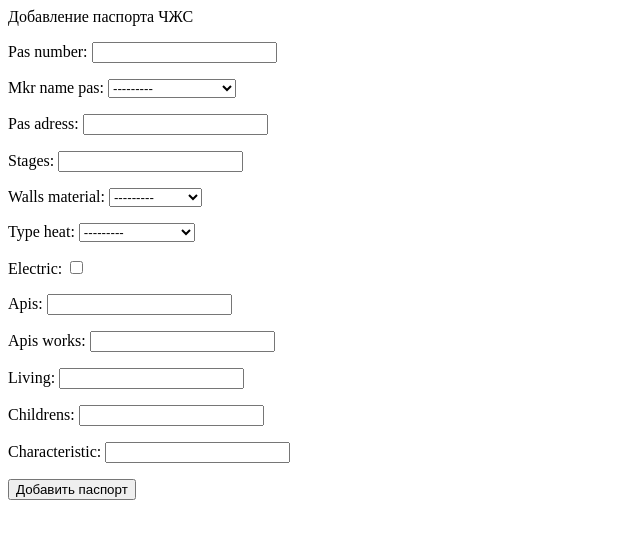
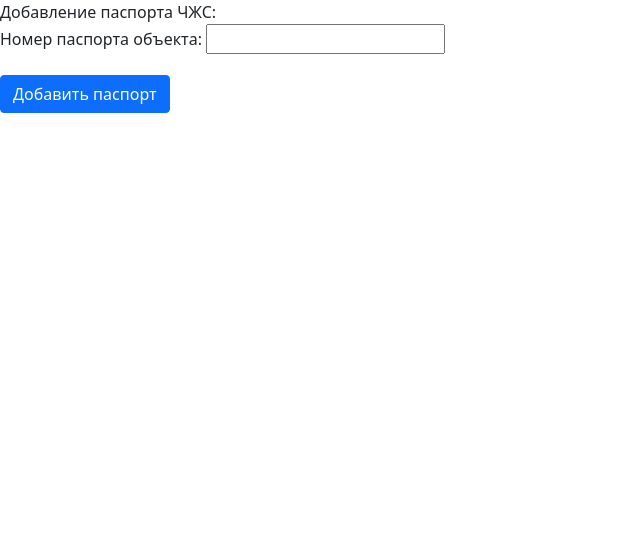
Before and after one commit to erfaenda/spsch_chjs, a Django app: page /pas/add-pas/ in a window 1280 px wide. Shown: the top 539 px of the page, without its empty margins (0-640 px from the left). Run offline with Django 3.2, Linux system fonts and the light colour scheme; data comes from the database, SQL or seed files in the repository.

Commit message:
Пишу свою форму ввода

```diff
--- a/chjs/pas_chjs/forms.py
+++ b/chjs/pas_chjs/forms.py
@@ -2,18 +2,18 @@
 from .models import *
 
 class PasForm(forms.Form):
-    pas_number = forms.IntegerField()
-    mkr_name_pas = forms.ModelChoiceField(queryset=Mkr_name.objects.all())
-    pas_adress = forms.CharField(max_length=350)
-    stages = forms.IntegerField()
-    walls_material = forms.ModelChoiceField(queryset=Materials_walls.objects.all())
-    type_heat = forms.ModelChoiceField(queryset=Type_heat.objects.all())
-    electric = forms.BooleanField()
-    apis = forms.IntegerField()
-    apis_works = forms.IntegerField()
-    living = forms.IntegerField()
-    childrens = forms.IntegerField()
-    characteristic = forms.CharField()
+    pas_number = forms.IntegerField(label='Номер паспорта объекта', widget=forms.NumberInput)
+    mkr_name_pas = forms.ModelChoiceField(label='Район', empty_label='Выберите район', queryset=Mkr_name.objects.all())
+    pas_adress = forms.CharField(label='Адрес', max_length=350)
+    stages = forms.IntegerField(label='Этажей')
+    walls_material = forms.ModelChoiceField(label='Материал стен', empty_label='Выберите материал', queryset=Materials_walls.objects.all())
+    type_heat = forms.ModelChoiceField(label='Тип отопления', empty_label=' Выберите тип', queryset=Type_heat.objects.all())
+    electric = forms.BooleanField(label='Электрофицирован?', initial=True)
+    apis = forms.IntegerField(label='Сколько АПИ?')
+    apis_works = forms.IntegerField(label='Исправных АПИ')
+    living = forms.IntegerField(label='Проживают')
+    childrens = forms.IntegerField(label='Дети')
+    characteristic = forms.CharField(label='Краткая характеристика проживающих', required=False, widget=forms.Textarea)
     '''owner_name = forms.CharField(max_length=350)
     date_owner = models.DateField(verbose_name='Дата')
     woker_mchs = forms.CharField(max_length=350)
--- a/chjs/pas_chjs/templates/pas_chjs/add_pas.html
+++ b/chjs/pas_chjs/templates/pas_chjs/add_pas.html
@@ -1,15 +1,25 @@
 <!DOCTYPE html>
-<html lang="en">
+<html lang="ru">
 <head>
+    <link href="https://cdn.jsdelivr.net/npm/bootstrap@5.1.3/dist/css/bootstrap.min.css" rel="stylesheet" integrity="sha384-1BmE4kWBq78iYhFldvKuhfTAU6auU8tT94WrHftjDbrCEXSU1oBoqyl2QvZ6jIW3" crossorigin="anonymous">
     <meta charset="UTF-8">
     <title>Добавление паспорта</title>
 </head>
 <body>
-Добавление паспорта ЧЖС
+Добавление паспорта ЧЖС:
 <br>
 <form action="{% url 'add_pas' %}" method="post">
     {% csrf_token %}
+    {% comment %}
     {{ form.as_p }}
+    {% endcomment %}
+    <div class="mb-3">
+        <label for="{{ form.pas_number.id_for_lable }}" class="form-label">Номер паспорта объекта:</label>
+        {{ form.pas_number }}
+        <div class="invalid-feedback">
+            {{ form.pas_number.errors }}
+        </div>
+    </div>
     <button type="submit" class="btn btn-primary btn-block">Добавить паспорт</button>
 </form>
 </body>
```
